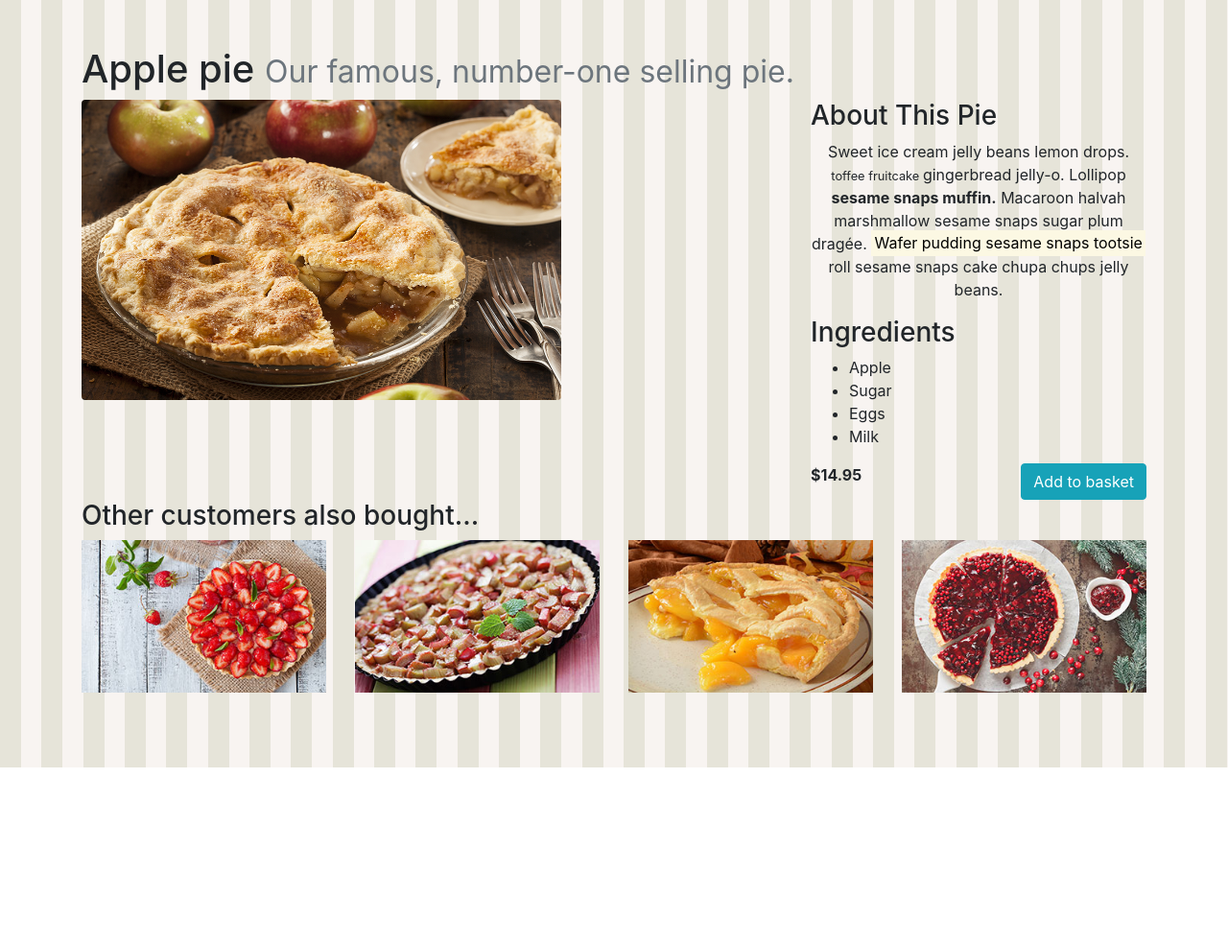
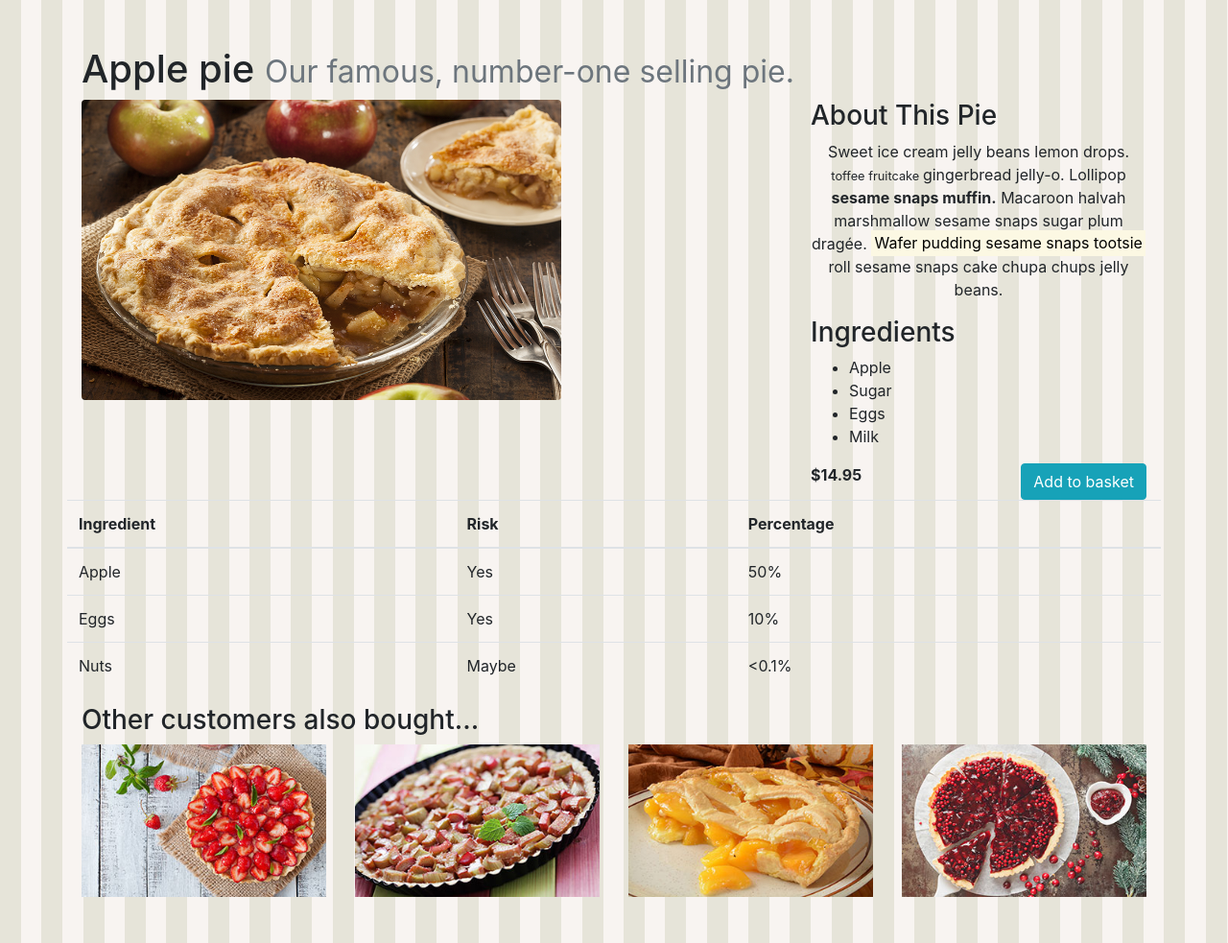
Before and after one commit to kelvisdev/bethany-pie-shop-bootstrap-getting-started, a plain HTML site: page applepie.html in a window 1280 px wide. Shown: the whole page at 96% size. Before the commit the page ends 800 px from the top, so only its background shows below. Drawn offline with Linux system fonts and the light colour scheme.

Commit message:
Add table Ingredients

```diff
--- a/applepie.html
+++ b/applepie.html
@@ -63,6 +63,40 @@
           </div>
         </div>
 
+        <div class="row">
+          <!-- <div class="table-responsive"> -->
+          <table class="table">
+              <!--table-dark table-hover table-bordered table-responsive  -->
+              <thead>
+                  <!-- class="thead-light"-->
+                  <tr>
+                      <th scope="col">Ingredient</th>
+                      <th scope="col">Risk</th>
+                      <th scope="col">Percentage</th>
+                  </tr>
+              </thead>
+              <tbody>
+                  <tr>
+                      <td>Apple</td>
+                      <td>Yes</td>
+                      <td>50%</td>
+                  </tr>
+                  <tr>
+                      <td>Eggs</td>
+                      <td>Yes</td>
+                      <td>10%</td>
+                  </tr>
+                  <tr>
+                      <td>Nuts</td>
+                      <td>Maybe</td>
+                      <td>&lt;0.1%</td>
+                  </tr>
+              </tbody>
+          </table>
+          <!-- </div> -->
+
+      </div>
+
         <h3 class="display-5">Other customers also bought...</h3>
 
         <div class="row">
```
